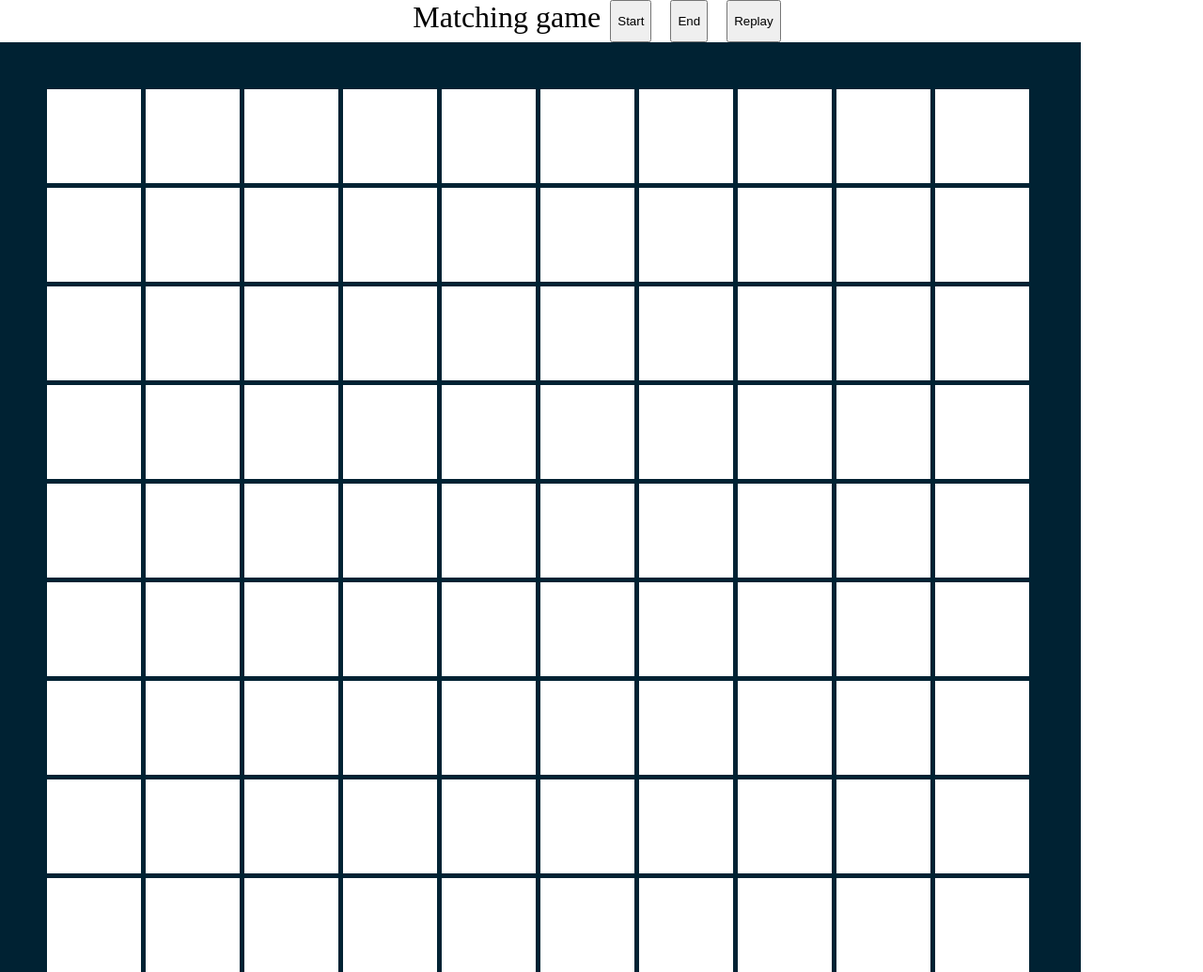
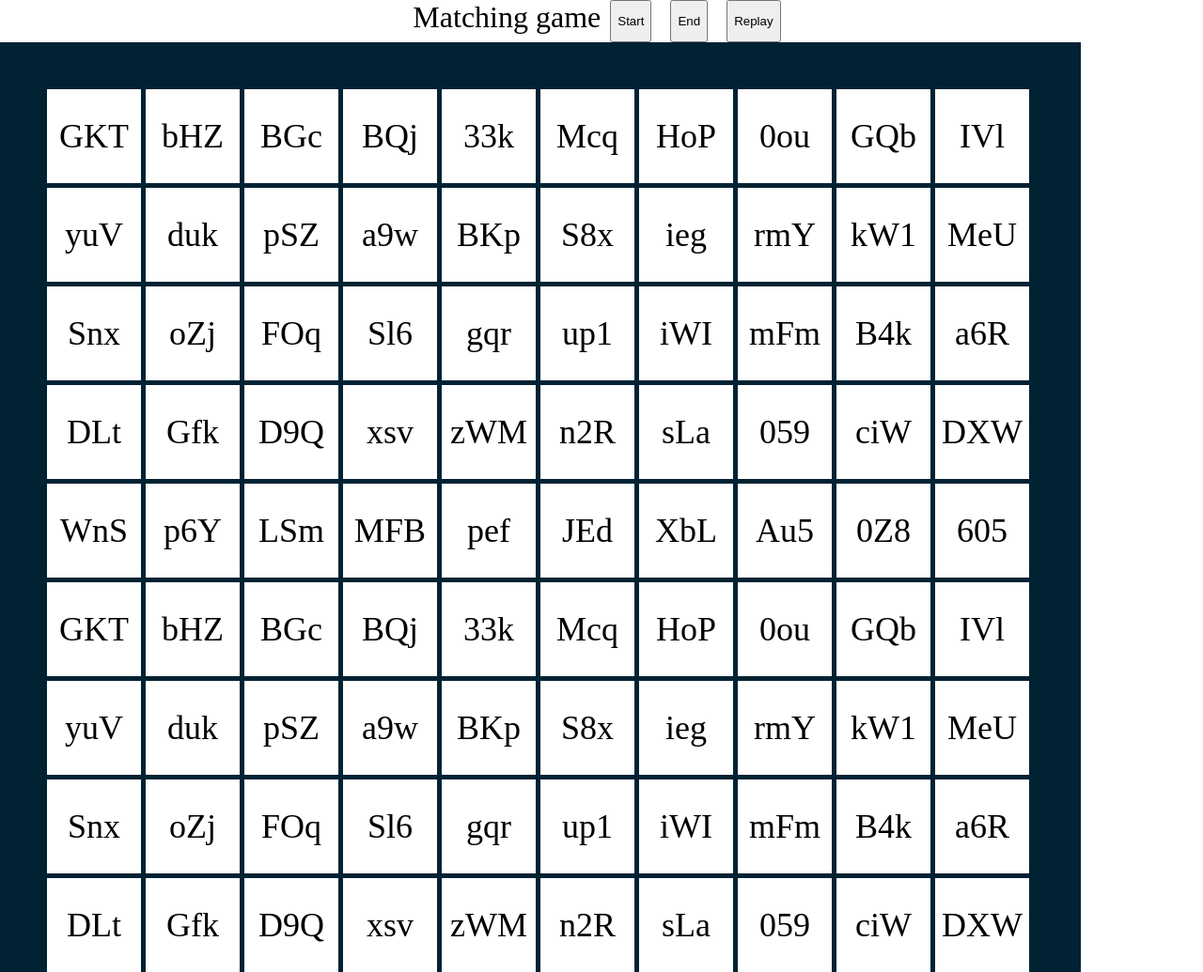
Before and after one commit to RenJeka/matching_game, a website with bundled scripts: page index.html in a window 1280 px wide. Shown: the top 1035 px of the page at 94% size. Built offline with nearby package versions, Linux system fonts and the light colour scheme.

Commit message:
added text co GridItems

```diff
--- a/classes/GridItem.js
+++ b/classes/GridItem.js
@@ -5,5 +5,58 @@ export class GridItem extends HTMLDivElement{
         this.style.width = parseInt(width) + 'px';
         this.style.height = parseInt(height) + 'px';
         this.style.backgroundColor = color || '#ffffff';
+        this.className = 'grid-item';
     }
+
+    static getConsistentIdsSet(numberOfGridItems = 0) {
+        const consistentIdsSet = new Set();
+        for (let i = 0; i < numberOfGridItems; i++) {
+            consistentIdsSet.add(i);
+        }
+        return consistentIdsSet;
+    }
+
+    static generateRandomText(textLength, characters= 'ABCDEFGHIJKLMNOPQRSTUVWXYZabcdefghijklmnopqrstuvwxyz0123456789') {
+        characters = Array.isArray(characters) ? characters.join('') : characters.toString();
+        let result = '';
+        const charactersLength = characters.length;
+        let counter = 0;
+        while (counter < textLength) {
+            result += characters.charAt(Math.floor(Math.random() * charactersLength));
+            counter += 1;
+        }
+        return result;
+    }
+
+    static getRandomTextSet(sizeOfSet= 1, idLength = 3) {
+        const symbolsSet = new Set();
+        for (let i = 0; i < sizeOfSet; i++) {
+            symbolsSet.add(GridItem.generateRandomText(idLength))
+        }
+        return symbolsSet;
+    }
+
+    static generateRandomIdPairsMap(idSet = new Set([0]), textLength = 3) {
+        const randomIdPairs = new Map();
+        // Need half as much as the number of idSet to make pairs.
+        const randomTextSet = GridItem.getRandomTextSet(Math.round(idSet.size / 2), textLength);
+        const randomTextSetCopy = new Set(randomTextSet);
+        // TODO: Shuffle SET copy
+        let randomTextSetIterator = randomTextSet.values();
+        for (const id of idSet) {
+            let currentText = randomTextSetIterator.next();
+            if (currentText.done) {
+                randomTextSetIterator = randomTextSetCopy.values();
+                currentText = randomTextSetIterator.next();
+            }
+            randomIdPairs.set(id, currentText.value);
+        }
+        return randomIdPairs;
+    }
+
+    setText(text, fontSize) {
+        this.innerText = text.toString();
+        this.style.fontSize = (Math.abs(parseInt(fontSize)) || 16) + 'px';
+    }
+
 }
--- a/classes/MatchGrid.js
+++ b/classes/MatchGrid.js
@@ -89,7 +89,6 @@ export class MatchGrid {
         };
     }
 
-
     _setUpGrid() {
         const itemSize = this.gridItemSize;
         this._grid.style.width = this._width + 'px';
@@ -102,11 +101,19 @@ export class MatchGrid {
     }
 
     _putItems() {
-        for (let i = 0; i < this._countGridItems(); i++) {
-            const item = new GridItem(i, this.gridItemSize.width, this.gridItemSize.height);
-            this._grid.appendChild(item);
+        const gridItemIdsSet =  GridItem.getConsistentIdsSet(this._countGridItems());
+        const idTextPairsMap = GridItem.generateRandomIdPairsMap(gridItemIdsSet)
+        console.log('idTextPairs:', idTextPairsMap);
+
+
+        for (const gridItemId of gridItemIdsSet) {
+            const gridItem = new GridItem(gridItemId, this.gridItemSize.width, this.gridItemSize.height);
+            gridItem.setText(idTextPairsMap.get(gridItemId), 36);
+            this._grid.appendChild(gridItem);
         }
     }
+
+
 
     // _getItem() {
     //     const gridItem = new GridItem(this.gridItemSize.width, this.gridItemSize.height);
--- a/style.css
+++ b/style.css
@@ -37,4 +37,8 @@ header button {
 }
 
 .grid-item {
+    display: flex;
+    flex-wrap: wrap;
+    justify-content: center;
+    align-content: center;
 }
```
